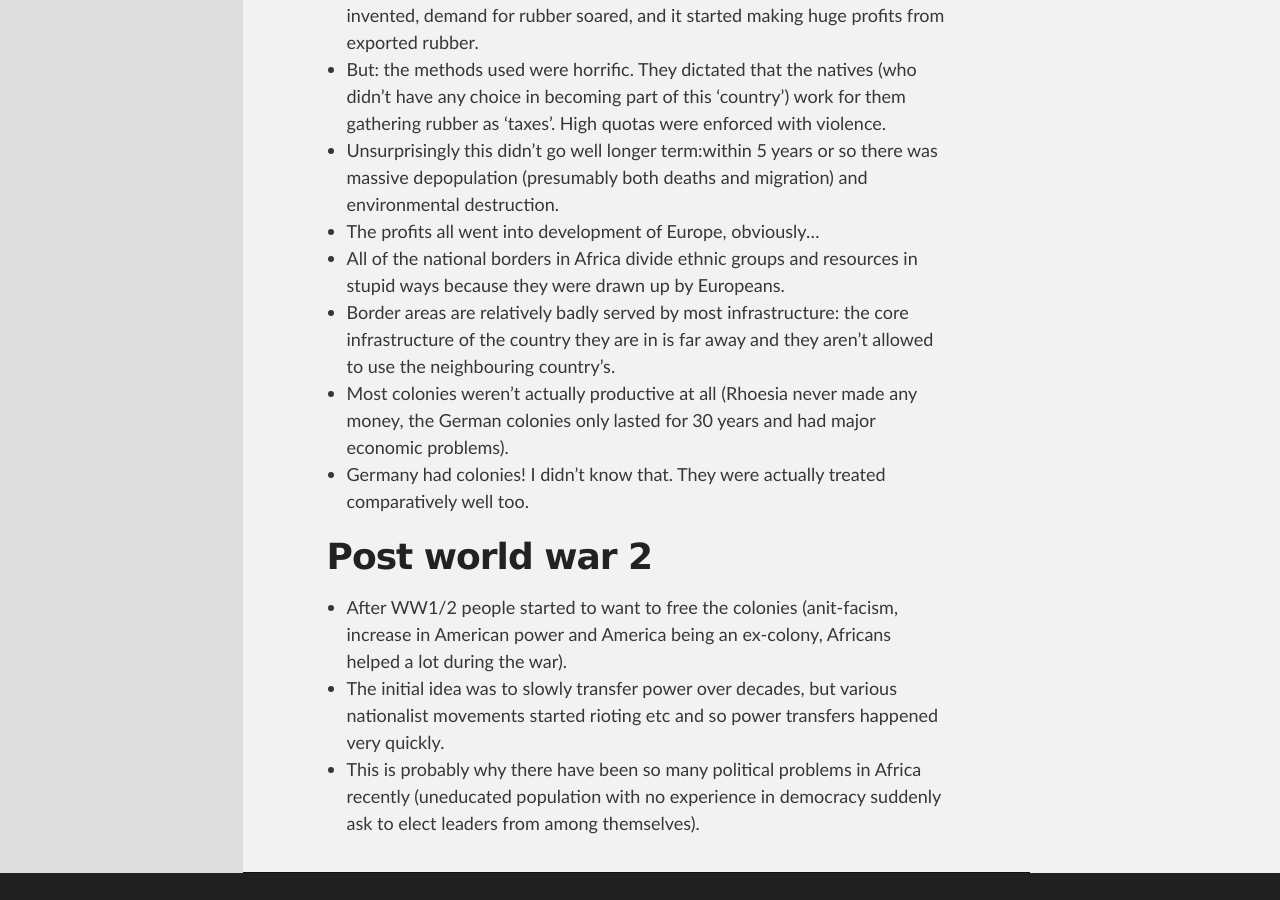
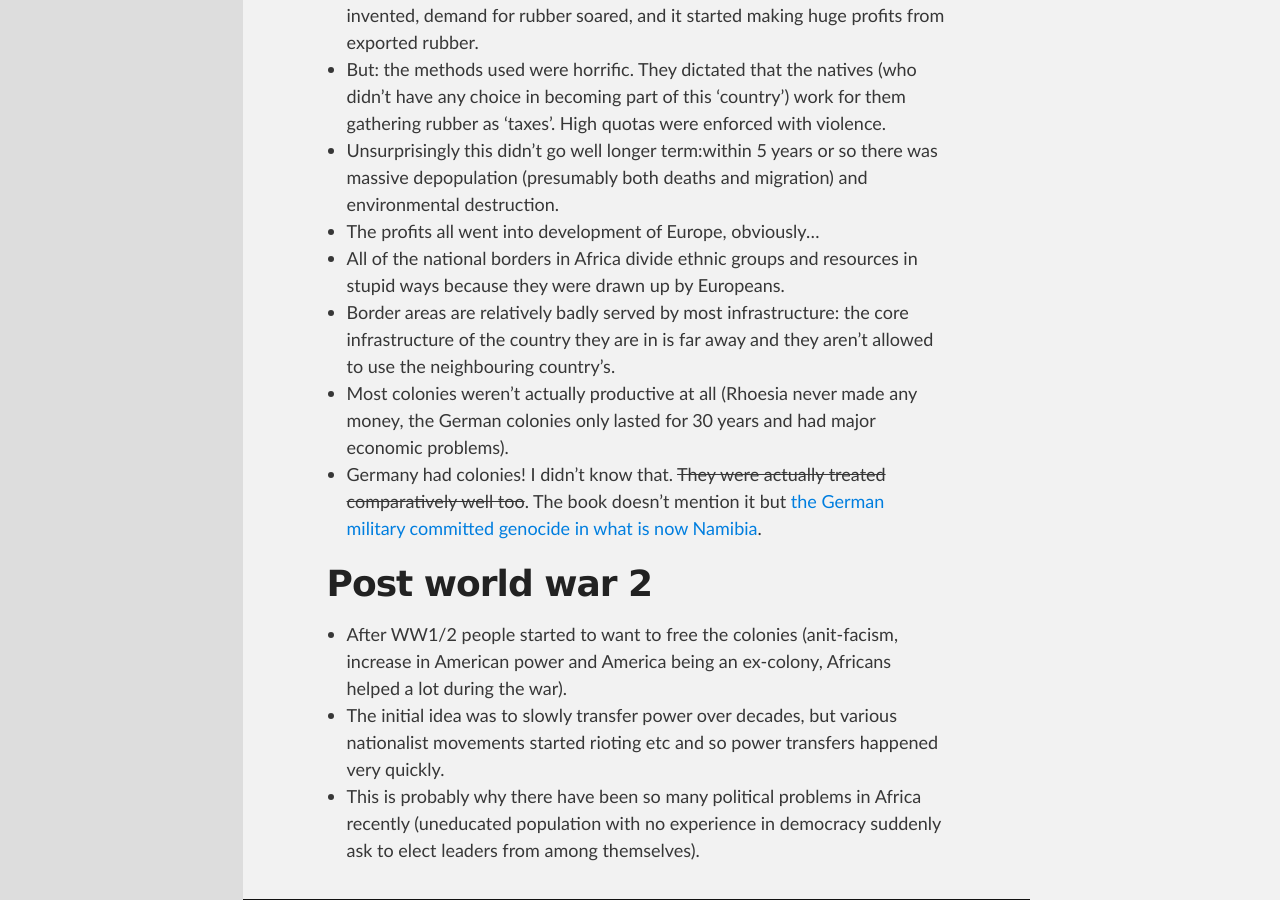
Before and after one commit to davidshepherd7/blog, a Jekyll site: the page built from _posts/2020-05-02-notes-from-africa-biography-of-a-continent.md, in a window 1280 px wide and 900 px high, scrolled down 2971 px. Built offline with Jekyll 4.4.1, drawn with Linux system fonts in a browser that asks for light colours; before the commit the page ends 3844 px from its top, so only the background shows below that.

Commit message:
Correct missing information in notes on Africa book

```diff
--- a/_posts/2020-05-02-notes-from-africa-biography-of-a-continent.md
+++ b/_posts/2020-05-02-notes-from-africa-biography-of-a-continent.md
@@ -66,7 +66,7 @@ been able to spot them.
 * All of the national borders in Africa divide ethnic groups and resources in stupid ways because they were drawn up by Europeans.
 * Border areas are relatively badly served by most infrastructure: the core infrastructure of the country they are in is far away and they aren't allowed to use the neighbouring country's.
 * Most colonies weren't actually productive at all (Rhoesia never made any money, the German colonies only lasted for 30 years and had major economic problems).
-* Germany had colonies! I didn't know that. They were actually treated comparatively well too.
+* Germany had colonies! I didn't know that. ~~They were actually treated comparatively well too~~. The book doesn't mention it but [the German military committed genocide  in what is now Namibia](https://en.wikipedia.org/wiki/German_colonial_empire#Rebellions_and_genocide).
 
 
 # Post world war 2
```
